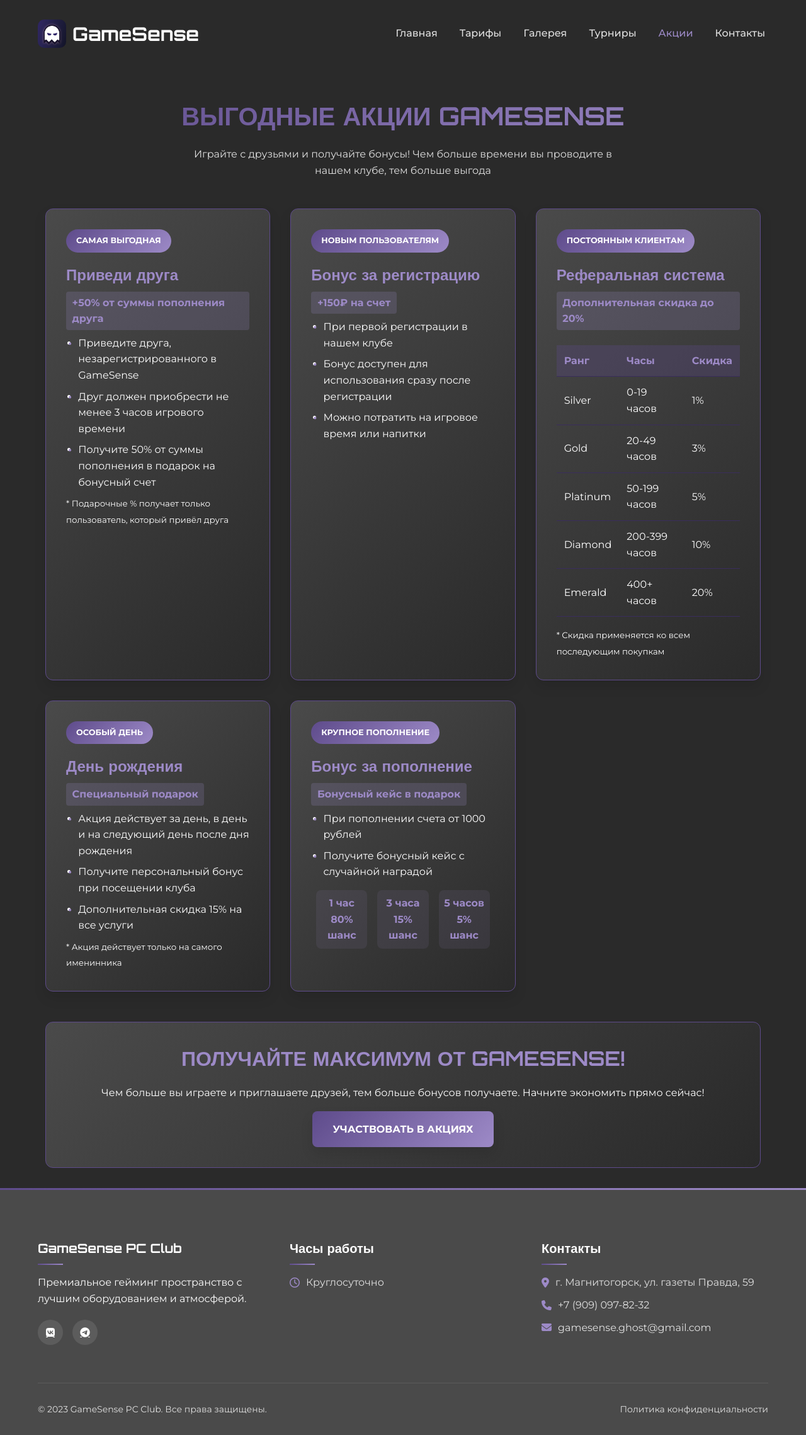
After one commit to GameSense-club/landing, a Flask app: template templates/promotions.html in a window 1280 px wide. The commit adds this page. Shown: the whole page at 63% size. Run offline with Flask 3, Linux system fonts and the light colour scheme; the template is opened without the code that fills it, so the values that code supplies are empty.

Commit message:
добавлен переход на страничку с акциями

```diff
--- a/static/css/styles.css
+++ b/static/css/styles.css
@@ -247,6 +247,12 @@ body {
     display: flex;
     align-items: center;
     overflow: hidden;
+}
+.no-select {
+    user-select: none;
+    -webkit-user-select: none;
+    -moz-user-select: none;
+    -ms-user-select: none;
 }
 
 #particles-js {
--- /dev/null
+++ b/templates/promotions.html
@@ -0,0 +1,436 @@
+<!DOCTYPE html>
+<html lang="ru">
+<head>
+    <meta charset="UTF-8">
+    <meta name="viewport" content="width=device-width, initial-scale=1.0">
+    <title>Акции - GameSense</title>
+    <link rel="stylesheet" href="../static/css/styles.css">
+    <link rel="stylesheet" href="../static/css/animations.css">
+    <link rel="stylesheet" href="https://cdnjs.cloudflare.com/ajax/libs/font-awesome/6.4.0/css/all.min.css">
+    <link rel="preconnect" href="https://fonts.googleapis.com">
+    <link rel="preconnect" href="https://fonts.gstatic.com" crossorigin>
+    <link href="https://fonts.googleapis.com/css2?family=Montserrat:wght@400;500;700&family=Orbitron:wght@500;700&display=swap" rel="stylesheet">
+    <style>
+        :root {
+            --purple-dark: #3a2d5d;
+            --purple-medium: #5e4b8b;
+            --purple-light: #7d6ba0;
+            --purple-accent: #9d8ac7;
+            --gray-dark: #2a2a2a;
+            --gray-medium: #4a4a4a;
+            --gray-light: #e0e0e0;
+            --white: #ffffff;
+
+            --gradient-purple: linear-gradient(135deg, var(--purple-medium), var(--purple-accent));
+            --gradient-gray: linear-gradient(135deg, var(--gray-medium), var(--gray-dark));
+
+            --font-main: 'Montserrat', sans-serif;
+            --font-heading: 'Orbitron', sans-serif;
+
+            --shadow: 0 10px 20px rgba(0, 0, 0, 0.1);
+            --shadow-lg: 0 15px 30px rgba(0, 0, 0, 0.2);
+            --transition: all 0.3s ease;
+        }
+
+        body {
+            font-family: var(--font-main);
+            background-color: var(--gray-dark);
+            color: var(--white);
+            margin: 0;
+            padding: 0;
+            line-height: 1.6;
+        }
+
+        .promotions-container {
+            max-width: 1200px;
+            margin: 120px auto 0;
+            padding: 2rem;
+        }
+
+        .promotions-header {
+            text-align: center;
+            margin-bottom: 3rem;
+        }
+
+        .promotions-header h1 {
+            font-family: var(--font-heading);
+            font-size: 2.5rem;
+            background: var(--gradient-purple);
+            -webkit-background-clip: text;
+            background-clip: text;
+            color: transparent;
+            margin-bottom: 1rem;
+        }
+
+        .promotions-header p {
+            color: var(--gray-light);
+            max-width: 700px;
+            margin: 0 auto;
+        }
+
+        .promotion-cards {
+            display: grid;
+            grid-template-columns: repeat(auto-fit, minmax(350px, 1fr));
+            gap: 2rem;
+        }
+
+        .promotion-card {
+            background: var(--gradient-gray);
+            border-radius: 12px;
+            padding: 2rem;
+            box-shadow: var(--shadow);
+            transition: var(--transition);
+            border: 1px solid var(--purple-medium);
+        }
+
+        .promotion-card:hover {
+            transform: translateY(-5px);
+            box-shadow: var(--shadow-lg);
+            border-color: var(--purple-accent);
+        }
+
+        .promotion-card h2 {
+            font-family: var(--font-heading);
+            color: var(--purple-accent);
+            margin-top: 0;
+            font-size: 1.5rem;
+        }
+
+        .promotion-card .highlight {
+            display: inline-block;
+            background-color: rgba(157, 138, 199, 0.2);
+            color: var(--purple-accent);
+            padding: 0.3rem 0.6rem;
+            border-radius: 4px;
+            font-weight: 600;
+            margin: 0.5rem 0;
+        }
+
+        .promotion-card ul {
+            padding-left: 1.2rem;
+        }
+
+        .promotion-card li {
+            margin-bottom: 0.5rem;
+            position: relative;
+        }
+
+        .promotion-card li:before {
+            content: "•";
+            color: var(--purple-accent);
+            font-weight: bold;
+            display: inline-block;
+            width: 1em;
+            margin-left: -1em;
+        }
+
+        .promotion-badge {
+            background: var(--gradient-purple);
+            color: white;
+            padding: 0.5rem 1rem;
+            border-radius: 20px;
+            font-size: 0.8rem;
+            font-weight: 600;
+            display: inline-block;
+            margin-bottom: 1rem;
+        }
+
+        .referral-levels {
+            width: 100%;
+            border-collapse: collapse;
+            margin: 1rem 0;
+        }
+
+        .referral-levels th, .referral-levels td {
+            padding: 0.75rem;
+            text-align: left;
+            border-bottom: 1px solid var(--purple-dark);
+        }
+
+        .referral-levels th {
+            background-color: rgba(94, 75, 139, 0.3);
+            color: var(--purple-accent);
+        }
+
+        .referral-levels tr:hover {
+            background-color: rgba(94, 75, 139, 0.1);
+        }
+
+        .cta-section {
+            text-align: center;
+            margin-top: 3rem;
+            padding: 2rem;
+            background: var(--gradient-gray);
+            border-radius: 12px;
+            border: 1px solid var(--purple-medium);
+        }
+
+        .cta-section h2 {
+            font-family: var(--font-heading);
+            color: var(--purple-accent);
+            font-size: 2rem;
+            margin-bottom: 1rem;
+        }
+
+        .cta-button {
+            display: inline-block;
+            background: var(--gradient-purple);
+            color: white;
+            padding: 1rem 2rem;
+            border-radius: 8px;
+            text-decoration: none;
+            font-weight: 600;
+            transition: var(--transition);
+            box-shadow: var(--shadow);
+            margin-top: 1rem;
+        }
+
+        .cta-button:hover {
+            transform: translateY(-3px);
+            box-shadow: var(--shadow-lg);
+            background: linear-gradient(135deg, var(--purple-accent), var(--purple-medium));
+        }
+
+        .bonus-chance {
+            display: flex;
+            justify-content: space-between;
+            margin-top: 1rem;
+        }
+
+        .chance-item {
+            text-align: center;
+            padding: 0.5rem;
+            background: rgba(157, 138, 199, 0.1);
+            border-radius: 8px;
+            flex: 1;
+            margin: 0 0.5rem;
+        }
+
+        .chance-item span {
+            display: block;
+            font-weight: 600;
+            color: var(--purple-accent);
+        }
+    </style>
+</head>
+<body>
+    <!-- Preloader -->
+    <div class="preloader">
+        <div class="loader">
+            <div class="loader-square"></div>
+            <div class="loader-square"></div>
+            <div class="loader-square"></div>
+            <div class="loader-square"></div>
+        </div>
+    </div>
+
+    <!-- Header -->
+    <header class="header">
+        <div class="container">
+            <a href="index.html" class="logo">
+                <div class="gallery-grid">
+                <div class="logo-icon">
+                    <img src="../static/images/gallery/logo.jpg">
+                    </div>
+                <span class="logo-text">GameSense</span>
+            </a>
+
+            <nav class="nav">
+                <ul>
+                    <li><a href="index.html">Главная</a></li>
+                    <li><a href="#pricing">Тарифы</a></li>
+                    <li><a href="#gallery">Галерея</a></li>
+                    <li><a href="#tournaments">Турниры</a></li>
+                    <li><a href="promotions.html" class="active">Акции</a></li>
+                    <li><a href="#contact">Контакты</a></li>
+                </ul>
+            </nav>
+
+            <div class="header-cta">
+                <a href="#" class="btn btn-primary">Забронировать</a>
+            </div>
+
+            <div class="mobile-menu-btn">
+                <i class="fas fa-bars"></i>
+            </div>
+        </div>
+    </header>
+
+    <!-- Mobile Menu -->
+    <div class="mobile-menu">
+        <div class="mobile-menu-close">
+            <i class="fas fa-times"></i>
+        </div>
+        <ul>
+            <li><a href="index.html">Главная</a></li>
+            <li><a href="#pricing">Тарифы</a></li>
+            <li><a href="#gallery">Галерея</a></li>
+            <li><a href="#tournaments">Турниры</a></li>
+            <li><a href="promotions.html" class="active">Акции</a></li>
+            <li><a href="#contact">Контакты</a></li>
+        </ul>
+        <a href="#" class="btn btn-primary">Забронировать</a>
+    </div>
+
+    <!-- Promotions Content -->
+    <div class="promotions-container">
+        <div class="promotions-header">
+            <h1>ВЫГОДНЫЕ АКЦИИ GAMESENSE</h1>
+            <p>Играйте с друзьями и получайте бонусы! Чем больше времени вы проводите в нашем клубе, тем больше выгода</p>
+        </div>
+
+        <div class="promotion-cards">
+            <!-- Приведи друга -->
+            <div class="promotion-card">
+                <div class="promotion-badge">САМАЯ ВЫГОДНАЯ</div>
+                <h2>Приведи друга</h2>
+                <span class="highlight">+50% от суммы пополнения друга</span>
+                <ul>
+                    <li>Приведите друга, незарегистрированного в GameSense</li>
+                    <li>Друг должен приобрести не менее 3 часов игрового времени</li>
+                    <li>Получите 50% от суммы пополнения в подарок на бонусный счет</li>
+                </ul>
+                <p><small>* Подарочные % получает только пользователь, который привёл друга</small></p>
+            </div>
+
+            <!-- Бонус за регистрацию -->
+            <div class="promotion-card">
+                <div class="promotion-badge">НОВЫМ ПОЛЬЗОВАТЕЛЯМ</div>
+                <h2>Бонус за регистрацию</h2>
+                <span class="highlight">+150₽ на счет</span>
+                <ul>
+                    <li>При первой регистрации в нашем клубе</li>
+                    <li>Бонус доступен для использования сразу после регистрации</li>
+                    <li>Можно потратить на игровое время или напитки</li>
+                </ul>
+            </div>
+
+            <!-- Реферальная система -->
+            <div class="promotion-card">
+                <div class="promotion-badge">ПОСТОЯННЫМ КЛИЕНТАМ</div>
+                <h2>Реферальная система</h2>
+                <span class="highlight">Дополнительная скидка до 20%</span>
+
+                <table class="referral-levels">
+                    <tr>
+                        <th>Ранг</th>
+                        <th>Часы</th>
+                        <th>Скидка</th>
+                    </tr>
+                    <tr>
+                        <td>Silver</td>
+                        <td>0-19 часов</td>
+                        <td>1%</td>
+                    </tr>
+                    <tr>
+                        <td>Gold</td>
+                        <td>20-49 часов</td>
+                        <td>3%</td>
+                    </tr>
+                    <tr>
+                        <td>Platinum</td>
+                        <td>50-199 часов</td>
+                        <td>5%</td>
+                    </tr>
+                    <tr>
+                        <td>Diamond</td>
+                        <td>200-399 часов</td>
+                        <td>10%</td>
+                    </tr>
+                    <tr>
+                        <td>Emerald</td>
+                        <td>400+ часов</td>
+                        <td>20%</td>
+                    </tr>
+                </table>
+                <p><small>* Скидка применяется ко всем последующим покупкам</small></p>
+            </div>
+
+            <!-- День рождения -->
+            <div class="promotion-card">
+                <div class="promotion-badge">ОСОБЫЙ ДЕНЬ</div>
+                <h2>День рождения</h2>
+                <span class="highlight">Специальный подарок</span>
+                <ul>
+                    <li>Акция действует за день, в день и на следующий день после дня рождения</li>
+                    <li>Получите персональный бонус при посещении клуба</li>
+                    <li>Дополнительная скидка 15% на все услуги</li>
+                </ul>
+                <p><small>* Акция действует только на самого именинника</small></p>
+            </div>
+
+            <!-- Бонус за пополнение -->
+            <div class="promotion-card">
+                <div class="promotion-badge">КРУПНОЕ ПОПОЛНЕНИЕ</div>
+                <h2>Бонус за пополнение</h2>
+                <span class="highlight">Бонусный кейс в подарок</span>
+                <ul>
+                    <li>При пополнении счета от 1000 рублей</li>
+                    <li>Получите бонусный кейс с случайной наградой</li>
+                </ul>
+
+                <div class="bonus-chance">
+                    <div class="chance-item">
+                        <span>1 час</span>
+                        <span>80% шанс</span>
+                    </div>
+                    <div class="chance-item">
+                        <span>3 часа</span>
+                        <span>15% шанс</span>
+                    </div>
+                    <div class="chance-item">
+                        <span>5 часов</span>
+                        <span>5% шанс</span>
+                    </div>
+                </div>
+            </div>
+        </div>
+
+        <div class="cta-section">
+            <h2>ПОЛУЧАЙТЕ МАКСИМУМ ОТ GAMESENSE!</h2>
+            <p>Чем больше вы играете и приглашаете друзей, тем больше бонусов получаете. Начните экономить прямо сейчас!</p>
+            <a href="#" class="cta-button">УЧАСТВОВАТЬ В АКЦИЯХ</a>
+        </div>
+    </div>
+
+    <!-- Footer -->
+    <footer id="contact" class="footer">
+        <div class="container">
+            <div class="footer-grid">
+                <div class="footer-col">
+                    <h3 class="footer-title">GameSense PC Club</h3>
+                    <p>Премиальное гейминг пространство с лучшим оборудованием и атмосферой.</p>
+                    <div class="social-links">
+                        <a href="https://vk.com/gamesensemgn?from=groups" target="_blank"><i class="fab fa-vk"></i></a>
+                        <a href="https://t.me/GameSenseLounge" target="_blank"><i class="fab fa-telegram"></i></a>
+                    </div>
+                </div>
+
+                <div class="footer-col">
+                    <h3 class="footer-title">Часы работы</h3>
+                    <ul class="footer-list">
+                        <li><i class="far fa-clock"></i>Круглосуточно</li>
+                    </ul>
+                </div>
+
+                <div class="footer-col">
+                    <h3 class="footer-title">Контакты</h3>
+                    <ul class="footer-list">
+                        <li><i class="fas fa-map-marker-alt"></i> г. Магнитогорск, ул. газеты Правда, 59</li>
+                        <li><i class="fas fa-phone"></i> +7 (909) 097-82-32</li>
+                        <li><i class="fas fa-envelope"></i> gamesense.ghost@gmail.com</li>
+                    </ul>
+                </div>
+            </div>
+
+            <div class="footer-bottom">
+                <p>&copy; 2023 GameSense PC Club. Все права защищены.</p>
+                <a href="#" class="footer-link">Политика конфиденциальности</a>
+            </div>
+        </div>
+    </footer>
+
+    <script src="https://cdn.jsdelivr.net/particles.js/2.0.0/particles.min.js"></script>
+    <script src="../static/js/script.js"></script>
+</body>
+</html>
```
Also changed, not shown: templates/index.html (+4 -3 lines).
